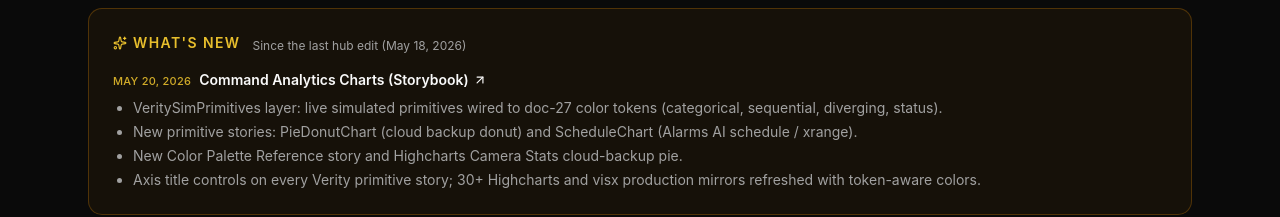
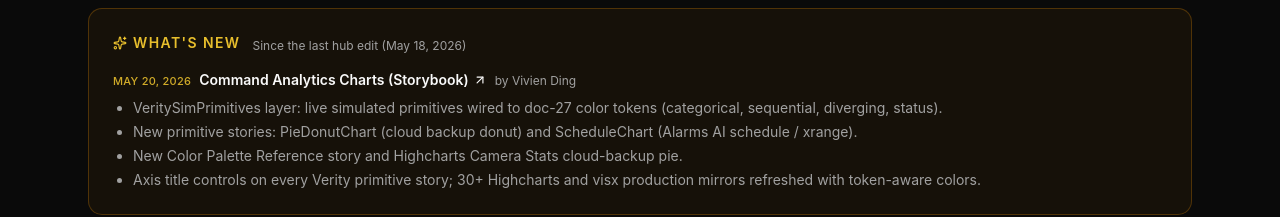
Before and after one commit to Ankush-Rustagi/Ankush-Rustagi.github.io, a React (Vite) app: page / in a window 1280 px wide. Shown: the part 296-513 px from the top of the page. Built offline with nearby package versions, Linux system fonts and the light colour scheme.

Commit message:
Credit Vivien Ding on What's New banner and link to Storybook About.
Shows author attribution on the home CTA and deep-links to the About docs page.

```diff
--- a/src/components/UpdatesBanner.tsx
+++ b/src/components/UpdatesBanner.tsx
@@ -40,6 +40,7 @@ export function UpdatesBanner() {
               >
                 {formatDate(update.date)}
               </time>
+              <div className="flex flex-wrap items-baseline gap-x-2 gap-y-0.5">
                 {update.href ? (
                   <a
                     href={update.href}
@@ -58,6 +59,12 @@ export function UpdatesBanner() {
                     {update.title}
                   </span>
                 )}
+                {update.author && (
+                  <span className="text-xs text-muted-foreground">
+                    by {update.author}
+                  </span>
+                )}
+              </div>
             </div>
             <ul className="list-disc pl-5 space-y-1 text-sm text-muted-foreground">
               {update.bullets.map((bullet) => (
--- a/src/data/site-updates.ts
+++ b/src/data/site-updates.ts
@@ -7,6 +7,8 @@ export const lastSiteEditDate = '2026-05-18'
 export interface SiteUpdate {
   date: string
   title: string
+  /** Person who authored the update (shown in the home banner). */
+  author?: string
   href?: string
   external?: boolean
   bullets: string[]
@@ -16,7 +18,8 @@ export const siteUpdates: SiteUpdate[] = [
   {
     date: '2026-05-20',
     title: 'Command Analytics Charts (Storybook)',
-    href: 'https://ankush-rustagi.github.io/verity-charts-playground/',
+    author: 'Vivien Ding',
+    href: 'https://ankush-rustagi.github.io/verity-charts-playground/?path=/docs/about--docs',
     external: true,
     bullets: [
       'VeritySimPrimitives layer: live simulated primitives wired to doc-27 color tokens (categorical, sequential, diverging, status).',
```
Lines whose indentation alone changed are shown as unchanged.
